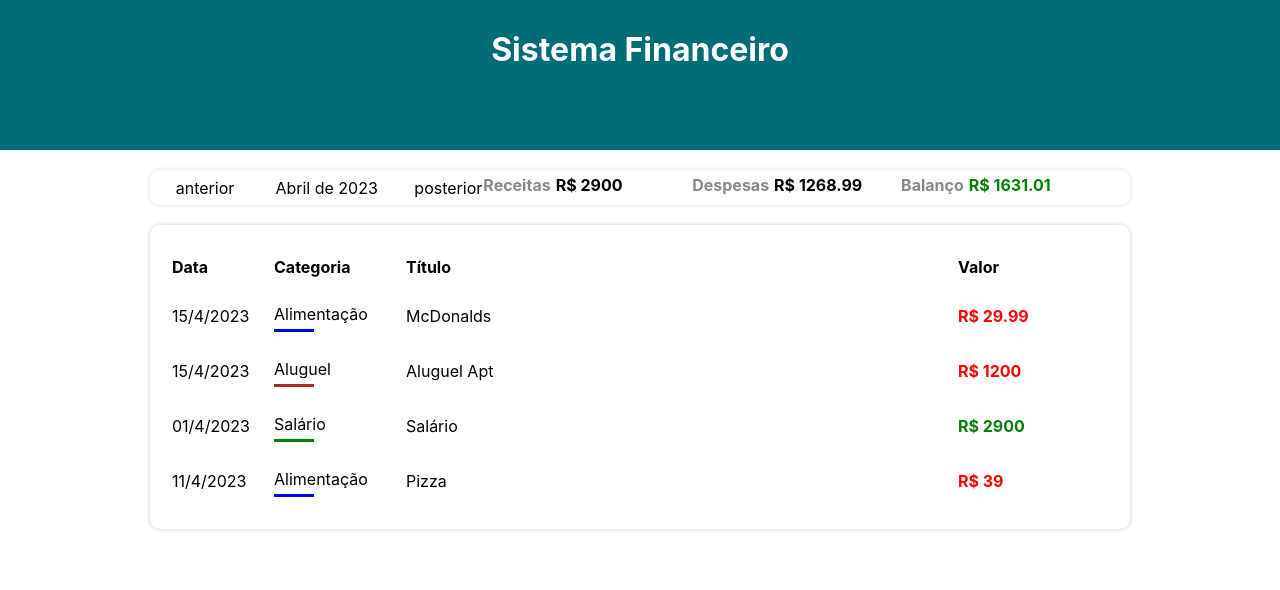
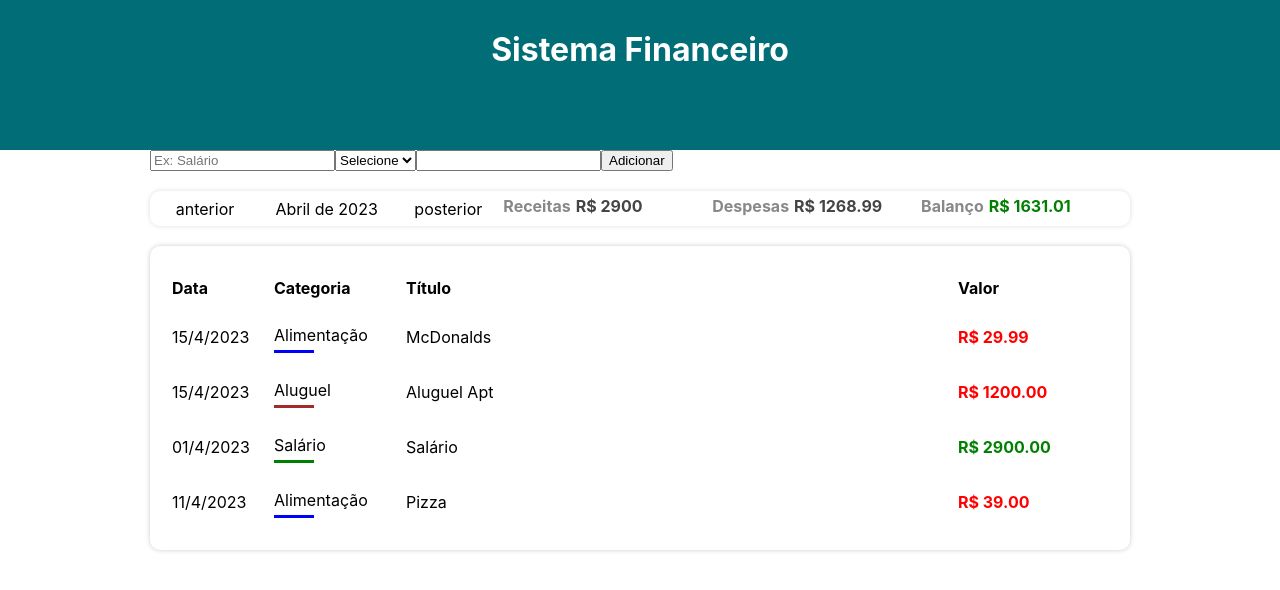
Before and after one commit to Mateus1508/finance-app-front, a React (Vite) app: page / in a window 1280 px wide. Shown: the top 590 px of the page. Built offline with nearby package versions, Linux system fonts and the light colour scheme.

Commit message:
:add: making insert item component

```diff
--- a/src/App.tsx
+++ b/src/App.tsx
@@ -1,26 +1,26 @@
-import { useState, useEffect } from 'react';
+import * as React from 'react';
 import * as C from './App.styles';
 import { categories } from './data/categories';
 import { items } from './data/items';
 import { Item } from './types/Item';
-import { Category } from './types/Category';
 import { filterListByMonth, getCurrentMonth } from './helpers/dateFilter';
 import { TableArea } from './components/TableArea';
 import { InfoArea } from './components/InfoArea';
+import InsertItem from './components/InsertItem';
 
 const App = () => {
  /*  const [list, setList] = useState(items); */
-  const [filteredList, setFilteredList] = useState<Item[]>([]);
-  const [currentMonth, setCurrentMonth] = useState(getCurrentMonth());
-  const [income, setIncome] = useState(0)
-  const [expense, setExpense] = useState(0)
+  const [filteredList, setFilteredList] = React.useState<Item[]>([]);
+  const [currentMonth, setCurrentMonth] = React.useState(getCurrentMonth());
+  const [income, setIncome] = React.useState(0)
+  const [expense, setExpense] = React.useState(0)
   const list = items;
 
-  useEffect(() => {
+  React.useEffect(() => {
     setFilteredList(filterListByMonth(list, currentMonth));
   },[list,currentMonth]);
 
-  useEffect(() => {
+  React.useEffect(() => {
     let incomeCount = 0;
     let expenseCount = 0;
 
@@ -48,6 +48,8 @@ const App = () => {
       </C.Header>
       <C.Body>
 
+        <InsertItem />
+
         <InfoArea
           currentMonth={currentMonth}
           onMonthChange={handleMonthChange}
--- a/src/components/InfoArea/index.tsx
+++ b/src/components/InfoArea/index.tsx
@@ -36,11 +36,13 @@ export const InfoArea = ({currentMonth, onMonthChange, income, expense}: Props)
                 <ResumeItem
                     title="Receitas"
                     value={income}
-
+                    color={'#444444'}
                     />
                 <ResumeItem
                     title="Despesas"
-                    value={expense}/>
+                    value={expense}
+                    color={'#444444'}
+                    />
                 <ResumeItem
                     title="Balanço"
                     value={income - expense}
--- /dev/null
+++ b/src/components/InsertItem/index.tsx
@@ -0,0 +1,47 @@
+import React from 'react';
+import * as C from './styles';
+
+type Item = {
+    date: Date;
+    category: string;
+    title: string;
+    value: number;
+}
+
+const InsertItem = () => {
+    const [newItem, setNewItem] = React.useState<Item[]>(
+        [{
+            date: new Date(),
+            title: '',
+            category: '',
+            value: 0,
+        }]);
+
+    const handleAddItem = () => {
+        localStorage.setItem("Item", newItem.toString());
+    }
+
+    return (
+        <C.Container>
+
+            <input
+                type='text'
+                placeholder='Ex: Salário'
+                onChange={e => setNewItem([{ ...newItem[1], title: e.target.value }])}
+            />
+
+            <select onChange={e => setNewItem([{ ...newItem[2], category: e.target.value }])}>
+                <option>Selecione</option>
+            </select>
+
+            <input
+            type='number'
+            onChange={e => setNewItem([{ ...newItem[3], value: Number(e.target.value) }])}
+            />
+
+            <button onClick={handleAddItem}>Adicionar</button>
+        </C.Container>
+     );
+}
+
+export default InsertItem;
--- /dev/null
+++ b/src/components/InsertItem/styles.ts
@@ -0,0 +1,5 @@
+import styled from "styled-components";
+
+export const Container = styled.div`
+    display: flex;
+`;
--- a/src/components/ResumeItem/styles.ts
+++ b/src/components/ResumeItem/styles.ts
@@ -3,6 +3,7 @@ import styled from "styled-components";
 export const Container = styled.div`
     display: flex;
     flex: 1;
+    margin-left: 20px;
     gap: 5px;
 `;
 
--- a/src/components/TableItem/index.tsx
+++ b/src/components/TableItem/index.tsx
@@ -19,7 +19,7 @@ export const TableItem = ({ item }: Props) => {
                 </C.TableColumn>
                 <C.TableColumn>{item.title}</C.TableColumn>
                 <C.TableColumn>
-                    <C.Value expense={categories[item.category].expense ? 'red' : 'green'}>R$ {item.value}</C.Value>
+                    <C.Value expense={categories[item.category].expense ? 'red' : 'green'}>R$ {item.value.toFixed(2)}</C.Value>
                 </C.TableColumn>
             </C.TableLine>
     )
```
